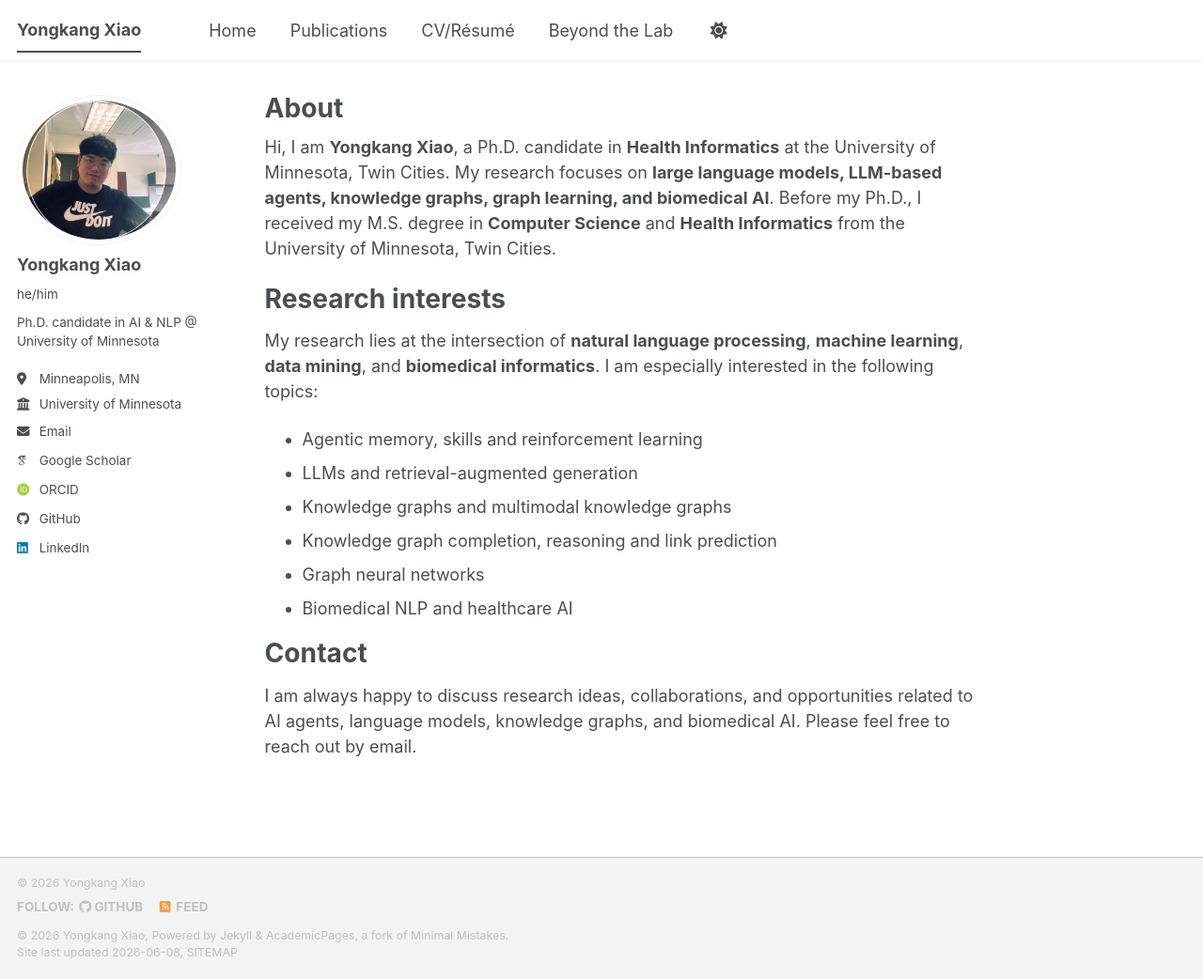
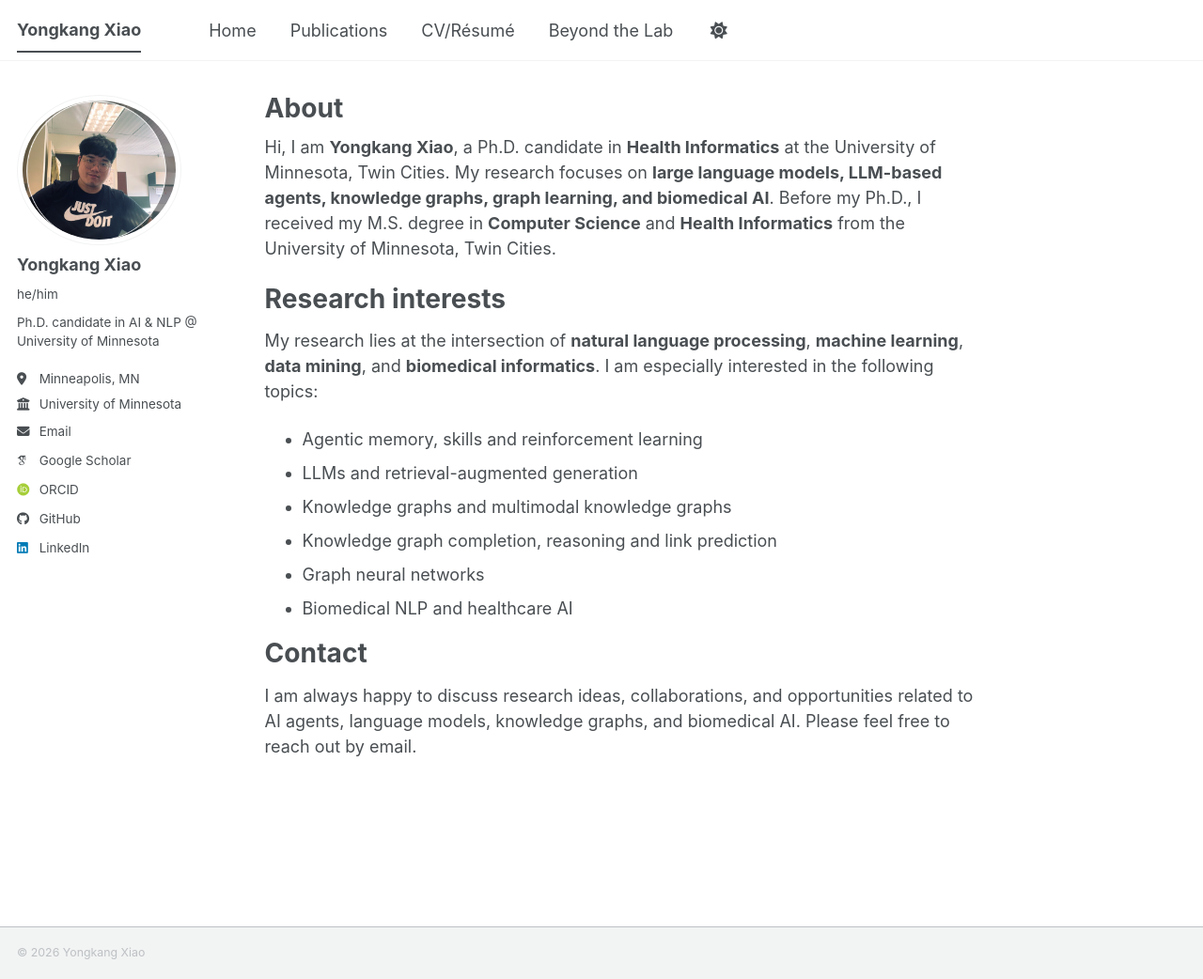
Before and after one commit to TheYKXiao/TheYKXiao.github.io, a Jekyll site: the page built from _pages/about.md, in a window 1280 px wide and 1042 px high. Shown: the whole window at 94% size. Built offline with Jekyll 4.4.1, drawn with Linux system fonts in a browser that asks for light colours; some web fonts are replaced; a script bundle is joined from its source files by our own code; library files that are not in the unit come from our copies; some of the changed lines change nothing that is shown.

Commit message:
Update homepage

```diff
--- a/_includes/footer.html
+++ b/_includes/footer.html
@@ -1,4 +1,8 @@
-{% include base_path %}
+<div class="page__footer-copyright">
+  &copy; {{ site.time | date: '%Y' }} Yongkang Xiao
+</div>
+
+<!-- {% include base_path %}
 
 {% if site.author.github or site.author.bitbucket or site.atom_feed.hide != true %}
 <div class="page__footer-follow">
@@ -22,4 +26,4 @@
 <div class="page__footer-copyright">
   &copy; {{ site.time | date: '%Y' }} {{ site.name | default: site.title }}, {{ site.data.ui-text[site.locale].powered_by | default: "Powered by" }} <a href="https://jekyllrb.com" rel="nofollow">Jekyll</a> &amp; <a href="https://github.com/academicpages/academicpages.github.io">AcademicPages</a>, a fork of <a href="https://mademistakes.com/work/minimal-mistakes-jekyll-theme/" rel="nofollow">Minimal Mistakes</a>.<br />
   Site last updated {{ "now" | date: '%Y-%m-%d' }}, <a href="/sitemap/" style="text-transform: uppercase;">{{ site.data.ui-text[site.locale].site_map | default: "Sitemap" }}</a>
-</div>
+</div> -->
--- a/_includes/footer/custom.html
+++ b/_includes/footer/custom.html
@@ -1,7 +1,4 @@
 <!-- start custom footer snippets -->
 
-<div class="page__footer-copyright">
-  &copy; {{ site.time | date: '%Y' }} Yongkang Xiao
-</div>
 
 <!-- end custom footer snippets -->
```
